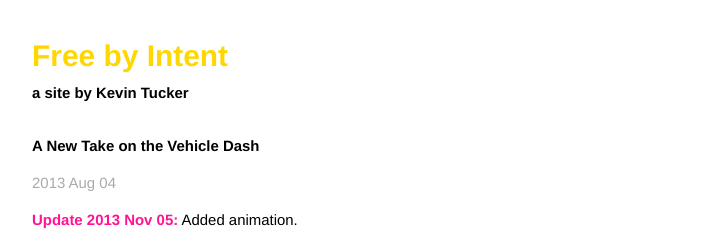
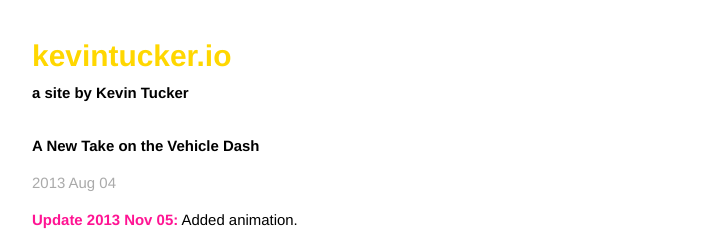
Before and after one commit to tuckerkevin/tuckerkevin.github.io, a Jekyll site: the page built from _posts/2013-08-04-dash.md, in a window 1280 px wide and 900 px high. Shown: the top 234 px of the window, without its empty margins (294-1001 px from the left). Built offline with Jekyll 4.4.1, drawn with Linux system fonts in a browser that asks for light colours; Markdown is read by kramdown in place of the engine named in the settings; comment, search, counter and statistics services are not loaded.

Commit message:
Move from freebyintent.com to kevintucker.io.

```diff
--- a/CNAME
+++ b/CNAME
@@ -1 +1 @@
-freebyintent.com
+kevintucker.io
--- a/_config.yml
+++ b/_config.yml
@@ -1,7 +1,7 @@
-name: Free by Intent
+name: kevintucker.io
 slogan: "The man who is set free is nothing but a freed man...an unfree man in the garment of freedom...he who is not self-freed is merely an emancipated man. - Max Stirner"
 description: a site by Kevin Tucker
-url: http://freebyintent.com
+url: http://kevintucker.io
 markdown: redcarpet
 redcarpet:
   extensions: ["tables"]
--- a/_layouts/post.html
+++ b/_layouts/post.html
@@ -15,7 +15,7 @@
 <div id="disqus_thread"></div>
 <script type="text/javascript">
 	/* * * CONFIGURATION VARIABLES: EDIT BEFORE PASTING INTO YOUR WEBPAGE * * */
-	var disqus_shortname = 'freebyintent'; // required: replace example with your forum shortname
+	var disqus_shortname = 'kevintuckerio'; // required: replace example with your forum shortname
 	var disqus_identifier = '{{ page.id }}';
 	var disqus_title = '{{ page.title }}';
 	var disqus_url = '{{ site.url }}{{ page.url }}';
--- a/index.html
+++ b/index.html
@@ -1,6 +1,6 @@
 ---
 layout: default
-title: Free by Intent
+title: kevintucker.io
 ---
 
 <div id="home">
```
Also changed, not shown: resume.md (+15 -15 lines), README.md.
